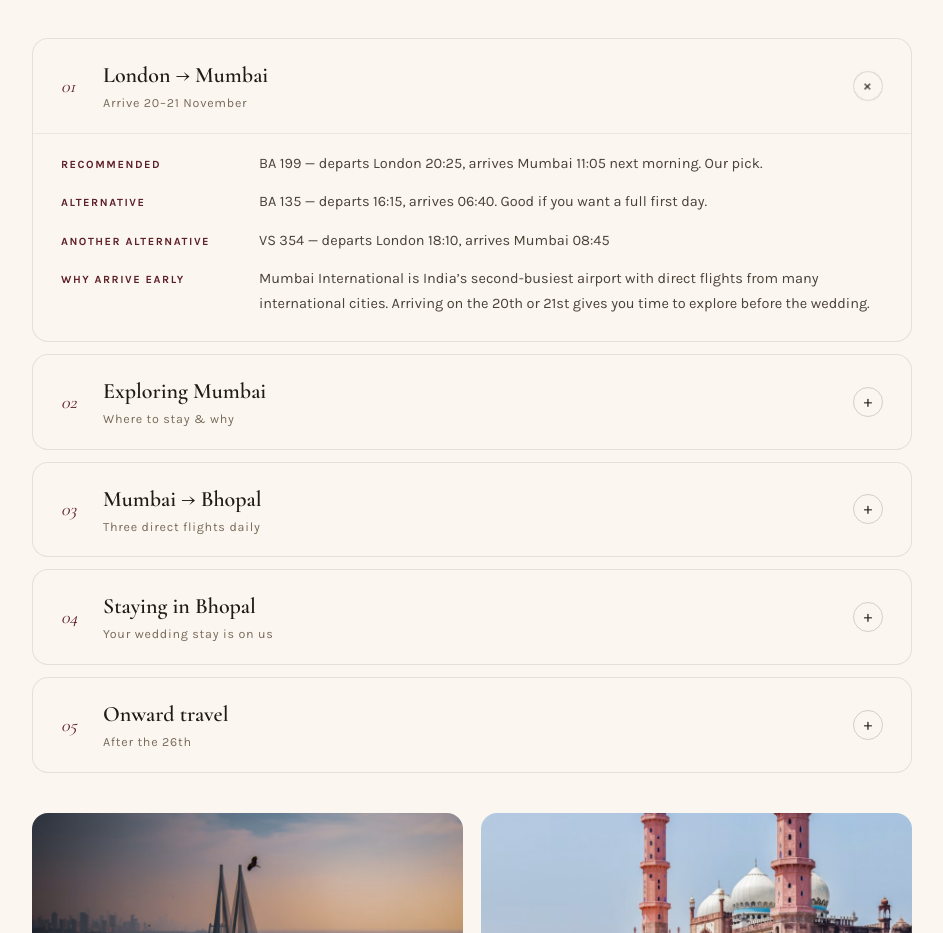
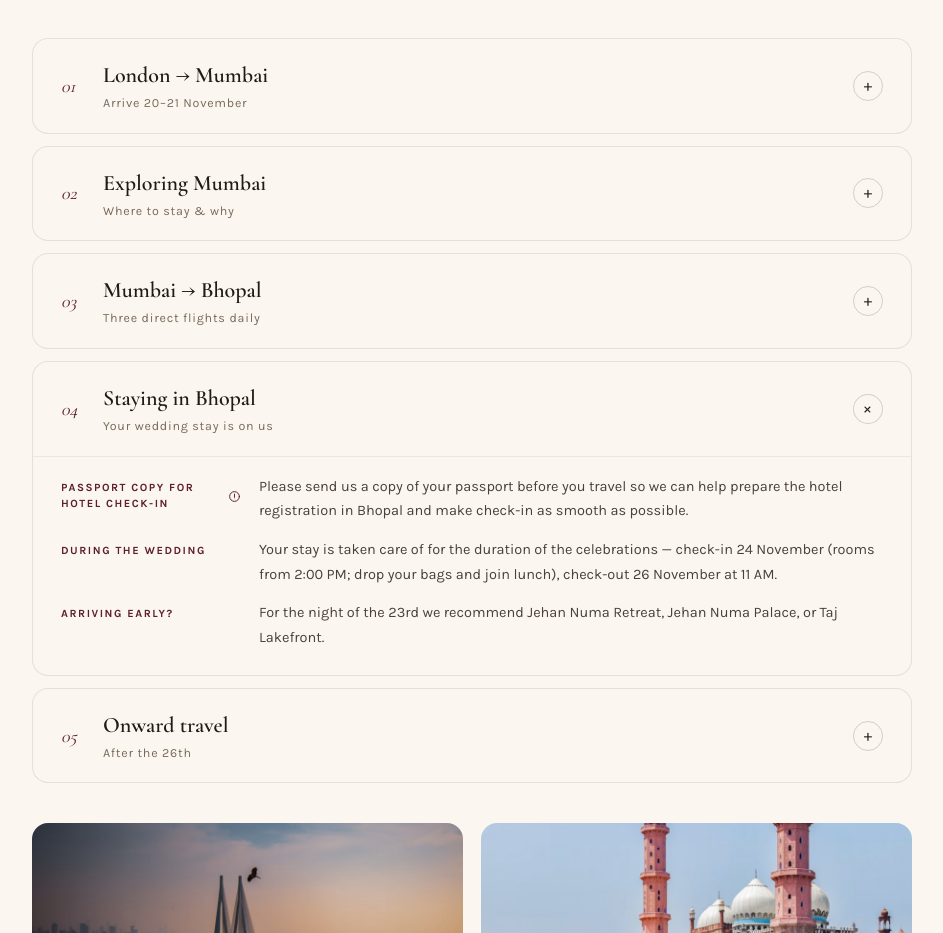
Before and after one commit to Dbrowne14/india-wedding-website, a Next.js app: page / in a window 1280 px wide. Shown: the part 6220-7153 px from the top of the page, without its empty margins (168-1111 px from the left). Built offline with nearby package versions, Linux system fonts and the light colour scheme.

Commit message:
Updating important passport copy requirement

```diff
--- a/src/components/sections/Travel.tsx
+++ b/src/components/sections/Travel.tsx
@@ -32,8 +32,26 @@ export function Travel() {
             key={row.label}
             className="grid grid-cols-[minmax(120px,180px)_1fr] items-baseline gap-x-[18px] gap-y-2.5"
           >
-            <p className="m-0 text-[11px] font-bold tracking-[0.14em] text-accent uppercase">
+            <p className="m-0 flex items-center gap-1.5 text-[11px] font-bold tracking-[0.14em] text-accent uppercase">
               {row.label}
+              {row.important ? (
+                <svg
+                  width="13"
+                  height="13"
+                  viewBox="0 0 24 24"
+                  fill="none"
+                  stroke="currentColor"
+                  strokeWidth={1.8}
+                  strokeLinecap="round"
+                  strokeLinejoin="round"
+                  aria-hidden="true"
+                  className="flex-none"
+                >
+                  <circle cx="12" cy="12" r="9" />
+                  <path d="M12 7.5v6" />
+                  <circle cx="12" cy="16.5" r="0.6" fill="currentColor" stroke="none" />
+                </svg>
+              ) : null}
             </p>
             <p className="m-0 text-[14.5px] leading-[1.7] text-body">{row.text}</p>
           </div>
@@ -57,7 +75,7 @@ export function Travel() {
 
         <Accordion
           items={items}
-          defaultOpenId="travel-0"
+          defaultOpenId="travel-3"
           className="mt-10 flex flex-col gap-3"
           itemClassName="overflow-hidden rounded-2xl border border-ink/10 bg-cream"
           triggerClassName="group flex w-full cursor-pointer items-center gap-4 bg-transparent px-[clamp(18px,3vw,28px)] py-5 text-left font-sans hover:bg-parchment focus-visible:outline-none focus-visible:ring-2 focus-visible:ring-accent focus-visible:ring-offset-2 focus-visible:ring-offset-cream"
--- a/src/content/travel.ts
+++ b/src/content/travel.ts
@@ -1,6 +1,8 @@
 export type TravelRow = {
   label: string;
   text: string;
+  /** Marks a row that needs a guest's attention/action — shows a small inline cue next to the label. */
+  important?: boolean;
 };
 
 export type TravelStep = {
@@ -77,13 +79,15 @@ export const TRAVEL_STEPS: TravelStep[] = [
     subtitle: "Your wedding stay is on us",
     rows: [
       {
+        label: "Passport copy for hotel check-in",
+        text: "Please send us a copy of your passport before you travel so we can help prepare the hotel registration in Bhopal and make check-in as smooth as possible.",
+        important: true,
+      },
+      {
         label: "During the wedding",
         text: "Your stay is taken care of for the duration of the celebrations — check-in 24 November (rooms from 2:00 PM; drop your bags and join lunch), check-out 26 November at 11 AM.",
       },
-      {
-        label: "Passport copy for hotel check-in",
-        text: "Please send us a copy of your passport before you travel so we can help prepare the hotel registration in Bhopal and make check-in as smooth as possible.",
-      },
+
       {
         label: "Arriving early?",
         text: "For the night of the 23rd we recommend Jehan Numa Retreat, Jehan Numa Palace, or Taj Lakefront.",
```
